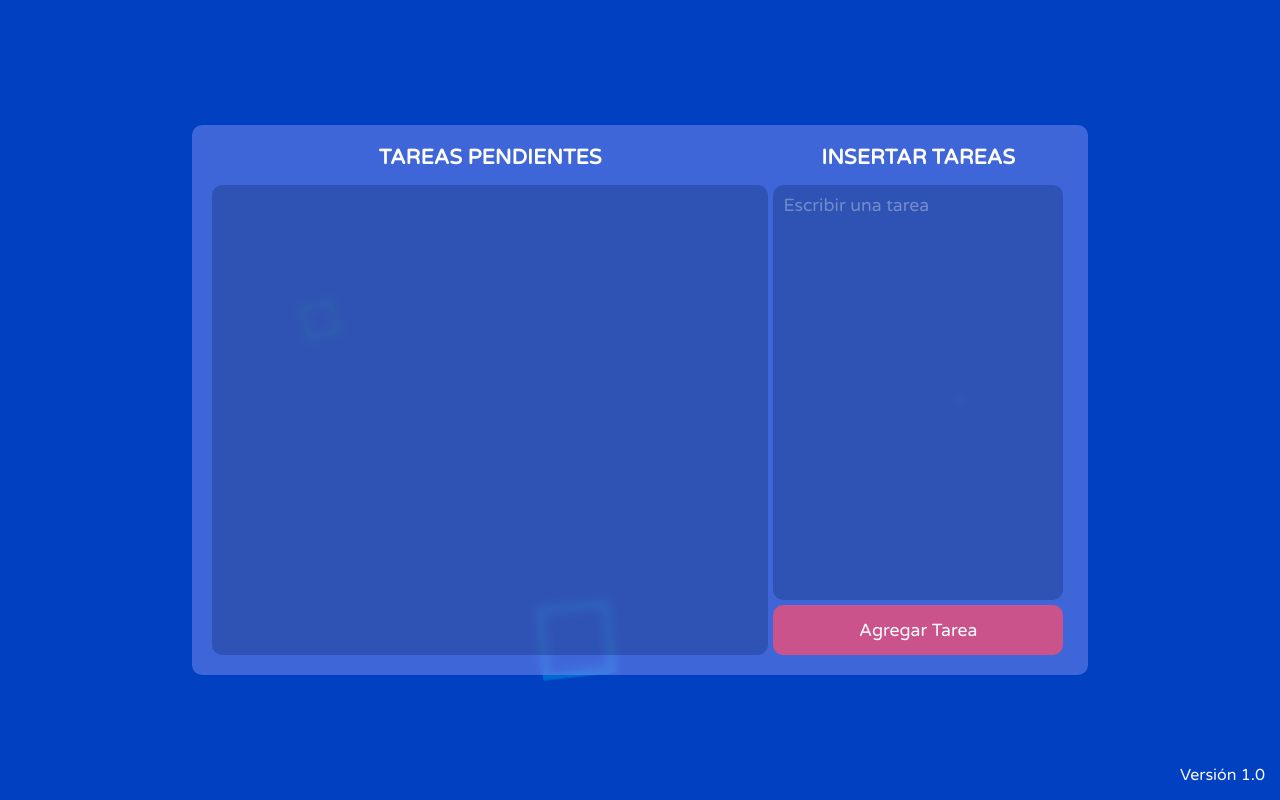
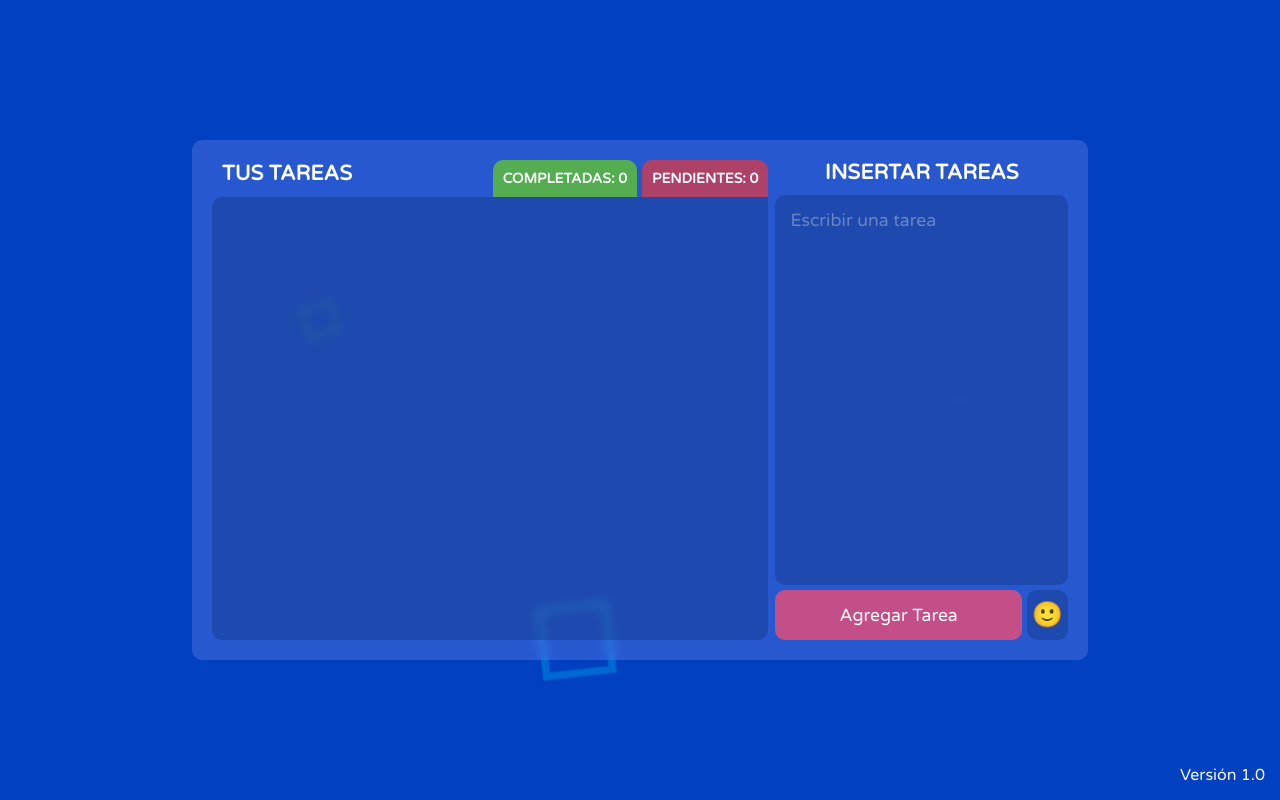
Before and after one commit to DonVoid18/R-tareas, a React (Vite) app: page / in a window 1280 px wide. Built offline with nearby package versions, Linux system fonts and the light colour scheme.

Commit message:
version 1.2 added emojis, counter tasks slopes, completed

```diff
--- a/src/App.css
+++ b/src/App.css
@@ -4,10 +4,13 @@
   --color-2: #f9554fac;
   --color-3: #a5be00b0;
   --color-4: #f6b02dad;
+  --color-5: white;
   --border-radius-1: 10px;
 
   --color-background-1: #ff4d6eb9;
   --color-background-2: #ff4d6eda;
+  --color-background-3: #9fa1ff41;
+  --color-background-4: #0018453f;
 }
 * {
   padding: 0;
@@ -32,9 +35,9 @@ html {
 .container_principal {
   width: 70%;
   max-width: 1200px;
-  height: 550px;
+  height: 520px;
   min-height: 500px;
-  background-color: #9fa1ff65;
+  background-color: var(--color-background-3);
   border-radius: var(--border-radius-1);
   padding: 20px;
   backdrop-filter: blur(5px);
@@ -52,20 +55,27 @@ html {
 }
 /* CSS DEL TITLE DE LAS TAREAS */
 .container_title_tasks {
-  text-align: center;
-  margin-bottom: 15px;
-  color: white;
-  font-size: 1.3rem;
+  color: var(--color-5);
+  font-size: 1.3em;
   text-transform: uppercase;
   font-weight: bold;
   flex-grow: 0;
+
+  display: flex;
+  align-items: center;
+  justify-content: space-between;
+  padding-left: 10px;
+}
+.text_title{
+  margin-bottom: 10px;
 }
 .container_task_items{
   flex-grow: 1;
   overflow-y: scroll;
+  background-color: var(--color-background-4);
+  padding: 7px;
   border-radius: var(--border-radius-1);
-  background: #0018453f;
-  padding: 5px 0;
+  border-top-right-radius: 0;
 }
 .container_task_items::-webkit-scrollbar {
   -webkit-appearance: none;
@@ -84,7 +94,7 @@ html {
 .container_form_tasks {
   height: 100%;
   flex-grow: 1;
-  padding: 0 5px;
+  margin-left: 7px;
 }
 
 /* css del container de versiones */
@@ -94,3 +104,21 @@ html {
   bottom: 15px;
   color: var(--color-1);
 }
+
+/* css de los container de stado de las tareas */
+.container_state_tasks{
+  display: flex;
+}
+.container_state_slope{
+  background-color: #e5383bb3;
+  margin-left: 5px;
+}
+.container_state_filled{
+  background-color: #70e0009e;
+}
+.container_state_slope, .container_state_filled{
+  font-size: 0.875rem;
+  padding: 10px;
+  border-top-left-radius: var(--border-radius-1);
+  border-top-right-radius: var(--border-radius-1);
+}
--- a/src/App.jsx
+++ b/src/App.jsx
@@ -40,13 +40,36 @@ function App() {
   const updateLocalStorage = (obj) => {
     localStorage.setItem("ObjectTask", JSON.stringify(obj));
   };
+
+  const tasksSlope = () =>{
+    let ctr = 0;
+    tasks.map((task) => {
+      if(!task.completed){
+        ctr++;
+      }
+    });
+    return ctr;
+  }
+  const tasksFilled = () =>{
+    let ctr = 0;
+    tasks.map((task) => {
+      if(task.completed){
+        ctr++;
+      }
+    });
+    return ctr;
+  }
   return (
     <div className="container_aplication">
       <EfectoHero></EfectoHero>
       <div className="container_principal">
         <div className="container_tasks">
           <div className="container_title_tasks">
-            <span>Tareas Pendientes</span>
+            <span className="text_title">Tus Tareas</span>
+            <div className="container_state_tasks">
+              <div className="container_state_filled">Completadas: {tasksFilled()}</div>
+              <div className="container_state_slope">Pendientes: {tasksSlope()}</div>
+            </div>
           </div>
           <div className="container_task_items">
             {/* como mostrar una lista de componentes */}
@@ -66,9 +89,7 @@ function App() {
           <TaskForm onSubmit={addTask}></TaskForm>
         </div>
       </div>
-      <div className="container_text_version">
-        Versión 1.0
-      </div>
+      <div className="container_text_version">Versión 1.0</div>
     </div>
   );
 }
--- /dev/null
+++ b/src/Componentes/PanelControlEmojis/PanelControlEmojis.css
@@ -0,0 +1,42 @@
+.container_panel_emojis {
+  width: 90%;
+  height: 150px;
+  border-radius: 5px;
+  padding: 5px;
+  position: absolute;
+  right: 10px;
+  bottom: 70px;
+  background-color: #2b2d42;
+  display: none;
+}
+.enabled{
+  display: block;
+}
+.container_emojis{
+  height: 100%;
+  overflow-y: auto;
+  display: grid;
+  grid-template-columns: repeat(auto-fill, minmax(32px, 1fr));
+  grid-template-rows: repeat(auto-fill, minmax(35px, 1fr));
+}
+.container_emojis::-webkit-scrollbar {
+  -webkit-appearance: none;
+}
+
+.container_emojis::-webkit-scrollbar:vertical {
+  width: 2px;
+}
+.container_emojis::-webkit-scrollbar-thumb {
+  background-color: rgba(255, 255, 255, 0.484);
+  border-radius: 10px;
+}
+.panel_triangulo{
+  width: 20px;
+  height: 10px;
+  background-color: #2b2d42;
+  clip-path: polygon(50% 100%, 0 0, 100% 0);
+
+  position: absolute;
+  right: 0px;
+  bottom: -8px;
+}
--- /dev/null
+++ b/src/Componentes/PanelControlEmojis/PanelControlEmojis.jsx
@@ -0,0 +1,106 @@
+import "./PanelControlEmojis.css";
+function PanelControl({ panelDesac, valueEmoji }) {
+  const emojis = [
+    "😀",
+    "😁",
+    "😂",
+    "😃",
+    "😄",
+    "😅",
+    "😆",
+    "😇",
+    "😈",
+    "😉",
+    "😊",
+    "😋",
+    "😌",
+    "😍",
+    "😎",
+    "😏",
+    "😐",
+    "😑",
+    "😒",
+    "😓",
+    "😔",
+    "😕",
+    "😖",
+    "😗",
+    "😘",
+    "😙",
+    "😚",
+    "😛",
+    "😜",
+    "😝",
+    "😞",
+    "😟",
+    "😠",
+    "😡",
+    "😢",
+    "😣",
+    "😤",
+    "😥",
+    "😦",
+    "😧",
+    "😨",
+    "😩",
+    "😪",
+    "😫",
+    "😬",
+    "😭",
+    "😮",
+    "😯",
+    "😰",
+    "😱",
+    "😲",
+    "😳",
+    "😴",
+    "😵",
+    "😶",
+    "😷",
+    "🙁",
+    "🙂",
+    "🙃",
+    "🙄",
+    "🤐",
+    "🤑",
+    "🤒",
+    "🤓",
+    "🤔",
+    "🤕",
+    "🤠",
+    "🤡",
+    "🤢",
+    "🤣",
+    "🤤",
+    "🤥",
+    "🤧",
+    "🤨",
+    "🤩",
+    "🤪",
+    "🤫",
+    "🤬",
+    "🤭",
+    "🤮",
+    "🤯",
+    "🧐",
+  ];
+  return (
+    <div
+      className={`container_panel_emojis ${panelDesac ? "enabled" : ""}`.trim()}
+    >
+      <div className="container_emojis">
+        {emojis.map((emoji, index) => (
+          <span
+            className="icon_item_button"
+            key={index}
+            onClick={() => valueEmoji(emoji)}
+          >
+            {emoji}
+          </span>
+        ))}
+      </div>
+      <div className="panel_triangulo"></div>
+    </div>
+  );
+}
+export default PanelControl;
--- a/src/Componentes/Tarea/Tarea.css
+++ b/src/Componentes/Tarea/Tarea.css
@@ -1,6 +1,6 @@
 .container_task{
     min-height: 70px;
-    margin: 0 5px 5px 5px;
+    margin-bottom: 5px;
 
     display: flex;
     justify-content: space-between;
@@ -9,6 +9,9 @@
     padding: 5px 15px;
     font-size: 1.1em;
     color: white;
+}
+.container_task:last-child{
+    margin-bottom: 0;
 }
 .task_text{
     width: 100%;
--- a/src/Componentes/TaskForm/TaskForm.css
+++ b/src/Componentes/TaskForm/TaskForm.css
@@ -2,27 +2,28 @@
   height: 100%;
   display: flex;
   flex-direction: column;
+  position: relative;
 }
 .container_title_form {
   flex-grow: 0;
   text-align: center;
-  margin-bottom: 15px;
-  color: white;
+  color: var(--color-5);
   font-size: 1.3rem;
   text-transform: uppercase;
   font-weight: bold;
+  margin-bottom: 10px;
 }
 .textArea_task {
+  width: 100%;
+  flex-grow: 1;
   font-family: 'Varela Round', sans-serif;
-  flex-grow: 5;
-  width: 100%;
   outline: none;
   border: none;
   resize: none;
   font-size: 1.1em;
   border-radius: var(--border-radius-1);
-  padding: 10px;
-  background: #0018453f;
+  padding: 15px;
+  background-color: var(--color-background-4);
 
   color: #edede9;
   overflow-y: scroll;
@@ -41,19 +42,24 @@
 .textArea_task::placeholder {
   color: #edede95c;
 }
+.container_buttons_task_form{
+  margin-top: 5px;
+  height: 50px;
+  display: flex;
+}
 .task_button {
-  font-family: 'Varela Round', sans-serif;
-  flex-grow: 0;
-  height: 50px;
+  flex-grow: 1;
   padding: 10px;
-  margin-top: 5px;
   border-radius: var(--border-radius-1);
   border: none;
   outline: none;
   cursor: pointer;
   font-size: 1.1em;
+  font-family: 'Varela Round', sans-serif;
+
   background: var(--color-background-1);
-  color: white;
+  color: var(--color-5);
+
   transition: .1s ease-in;
   transition: background .2s ease;
 }
@@ -63,3 +69,27 @@
 .task_button:active{
   transform: scale(.95, .95);
 }
+/* css de boton de emojis */
+.container_icon_button{
+  margin-left: 5px;
+  padding: 0 5px;
+  display: flex;
+  justify-content: center;
+  align-items: center;
+  background-color: #0018453f;
+  border-radius: var(--border-radius-1);
+}
+.icon_item_button{
+  border-radius: 50%;
+  cursor: pointer;
+
+  display: flex;
+  justify-content: center;
+  align-items: center;
+  font-size: 1.5625rem;
+  transition: .3s ease;
+  user-select: none;
+}
+.icon_item_button:hover{
+  background-color: #edede922;
+}
--- a/src/Componentes/TaskForm/TaskForm.jsx
+++ b/src/Componentes/TaskForm/TaskForm.jsx
@@ -1,25 +1,34 @@
 import "./TaskForm.css";
 import { useState } from "react";
 import { v4 as uuidv4 } from "uuid";
+import PanelControlEmojis from "../PanelControlEmojis/PanelControlEmojis";
 function TaskForm({ onSubmit }) {
+  const [input, setInput] = useState("");
+  const [openPanel, setOpenPanel] = useState(false);
 
-  const [input, setInput] = useState("");
-
-  const handleChange = (evento) =>{
+  const handleChange = (evento) => {
     setInput(evento.target.value);
-  }
+    console.log(evento.target.value);
+  };
 
   const handleSend = (evento) => {
     evento.preventDefault();
     const taskNew = {
       id: uuidv4(),
       text: input,
-      completed: false
-    }
+      completed: false,
+    };
     onSubmit(taskNew);
-    document.querySelector(".textArea_task").value = "";
+    // document.querySelector(".textArea_task").value = "";
     setInput("");
-  }
+  };
+  const openPanelEmojis = () => {
+    // setInput((value) => value + "😍");
+    setOpenPanel((value) => !value);
+  };
+  const obtenerEmoji = (emoji) => {
+    setInput((value) => value + emoji);
+  };
   return (
     <form className="task_form" onSubmit={handleSend}>
       <div className="container_title_form">
@@ -28,11 +37,16 @@ function TaskForm({ onSubmit }) {
       <textarea
         placeholder="Escribir una tarea"
         className="textArea_task"
+        value={input}
         onChange={handleChange}
       ></textarea>
-      <button className="task_button">
-        Agregar Tarea
-      </button>
+      <div className="container_buttons_task_form">
+        <button className="task_button">Agregar Tarea</button>
+        <div className="container_icon_button" onClick={openPanelEmojis}>
+          <span className="icon_item_button">🙂</span>
+        </div>
+      </div>
+      <PanelControlEmojis panelDesac={openPanel} valueEmoji={obtenerEmoji}></PanelControlEmojis>
     </form>
   );
 }
```
